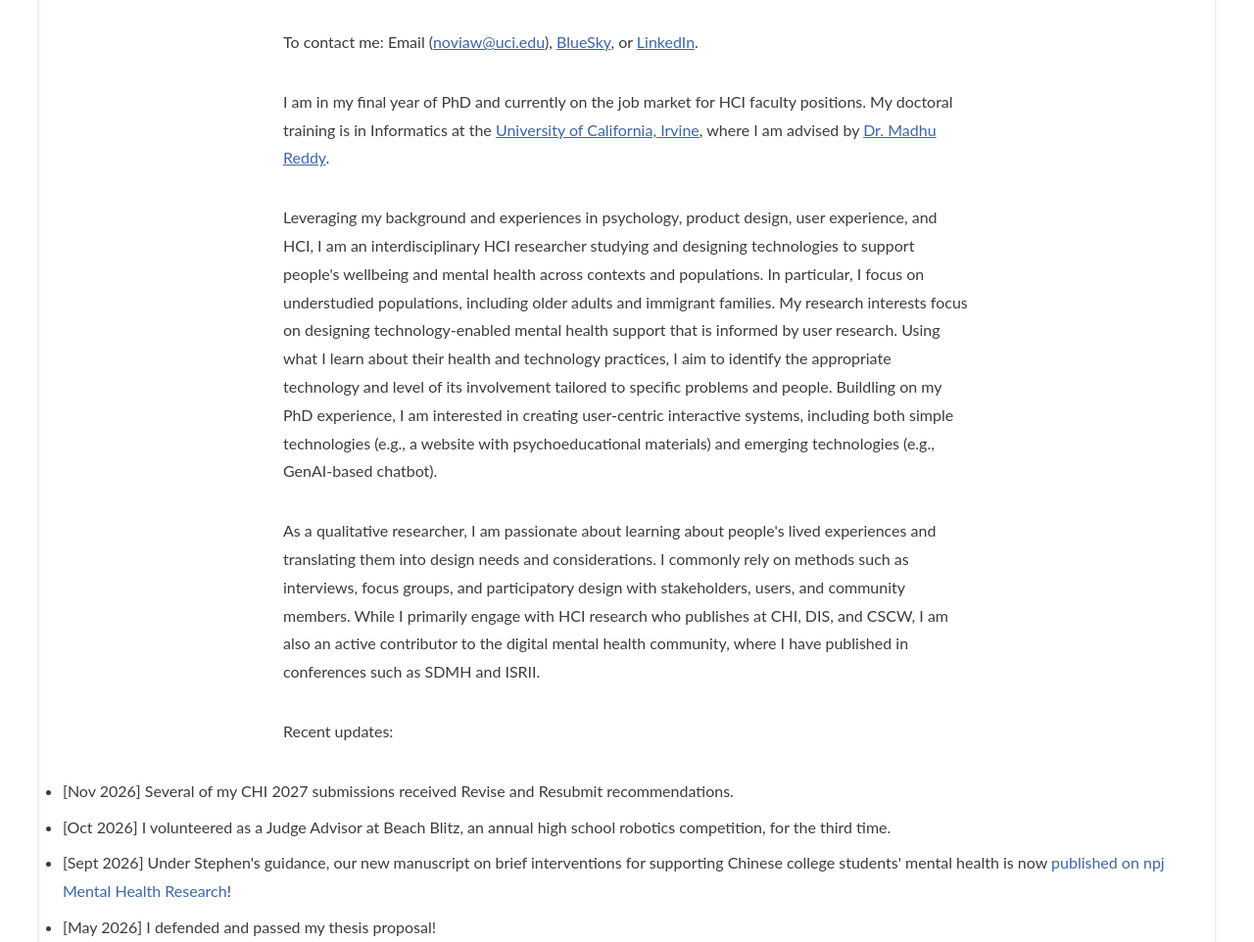
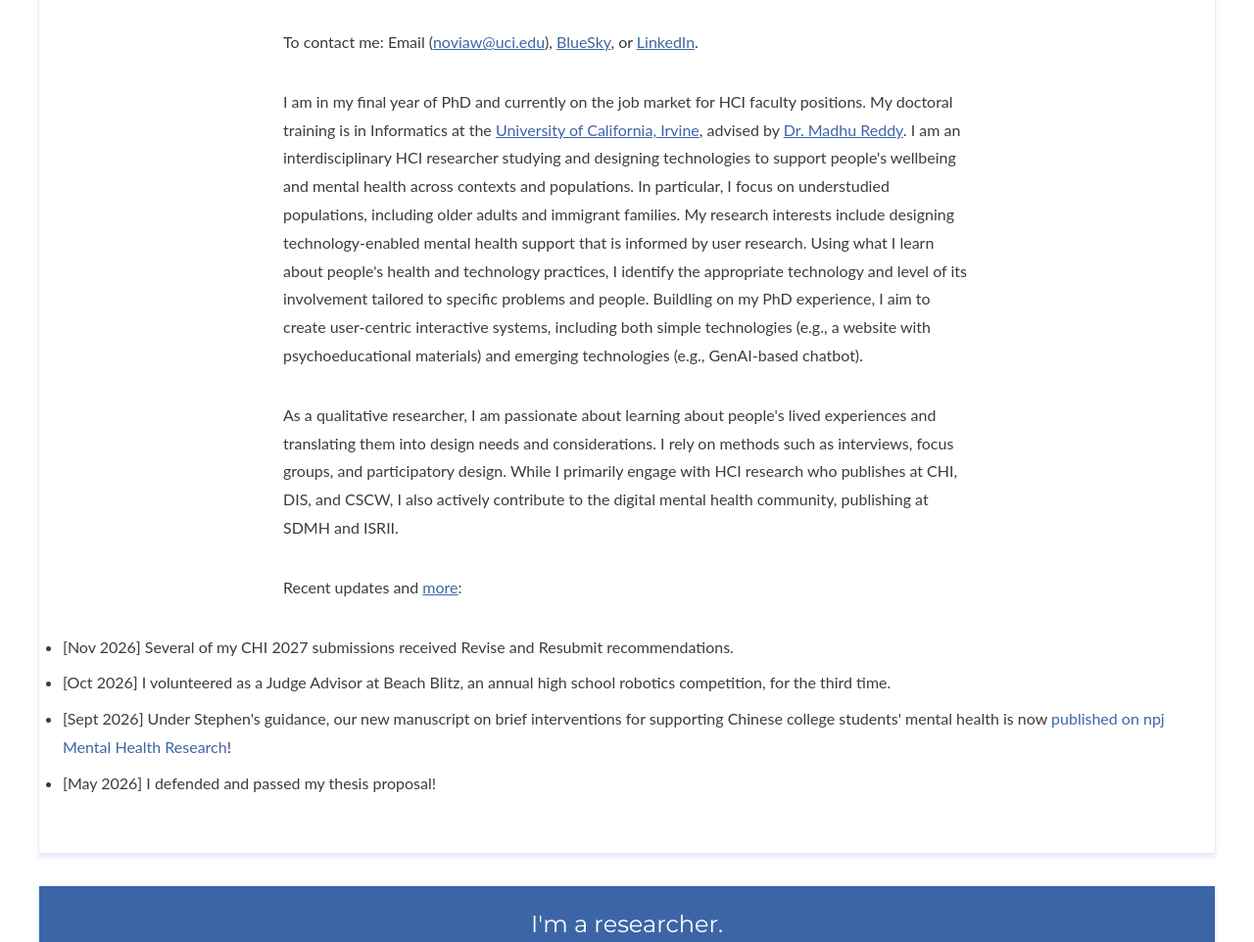
Before and after one commit to noviawong/noviawong.github.io, a plain HTML site: page index.html in a window 1280 px wide. Shown: the part 365-1327 px from the top of the page at 98% size. Drawn offline with Linux system fonts and the light colour scheme.

Commit message:
News update on home page

```diff
--- a/index.html
+++ b/index.html
@@ -58,20 +58,19 @@
            <div>
                <p>To contact me: Email (<a href="mailto:noviaw@uci.edu">noviaw@uci.edu</a>), <a href="https://bsky.app/profile/did:plc:vtqy46adwykau432kwgrqpko">BlueSky</a>, or <a href="https://www.linkedin.com/in/novia-wong/">LinkedIn</a>.</p>
            </div>
-            <p>I am in my final year of PhD and currently on the job market for HCI faculty positions. My doctoral training is in Informatics at the <a href="https://www.informatics.uci.edu/">University of California, Irvine</a>, where I am advised by <a href="https://scholar.google.com/citations?hl=en&user=ZD-2ddIAAAAJ&view_op=list_works&sortby=pubdate">Dr. Madhu Reddy</a>.
+            <p>I am in my final year of PhD and currently on the job market for HCI faculty positions. My doctoral training is in Informatics at the <a href="https://www.informatics.uci.edu/">University of California, Irvine</a>, advised by <a href="https://scholar.google.com/citations?hl=en&user=ZD-2ddIAAAAJ&view_op=list_works&sortby=pubdate">Dr. Madhu Reddy</a>. I am an interdisciplinary HCI researcher studying and designing technologies to support people's wellbeing and mental health across contexts and populations. In particular, I focus on understudied populations, including older adults and immigrant families. My research interests include designing technology-enabled mental health support that is informed by user research. Using what I learn about people's health and technology practices, I identify the appropriate technology and level of its involvement tailored to specific problems and people. Buildling on my PhD experience, I aim to create user-centric interactive systems, including both simple technologies (e.g., a website with psychoeducational materials) and emerging technologies (e.g., GenAI-based chatbot).
             </p>
-            <p>Leveraging my background and experiences in psychology, product design, user experience, and HCI, I am an interdisciplinary HCI researcher studying and designing technologies to support people's wellbeing and mental health across contexts and populations. In particular, I focus on understudied populations, including older adults and immigrant families. My research interests focus on designing technology-enabled mental health support that is informed by user research. Using what I learn about their health and technology practices, I aim to identify the appropriate technology and level of its involvement tailored to specific problems and people. Buildling on my PhD experience, I am interested in creating user-centric interactive systems, including both simple technologies (e.g., a website with psychoeducational materials) and emerging technologies (e.g., GenAI-based chatbot).
-            </p>
-            <p>As a qualitative researcher, I am passionate about learning about people's lived experiences and translating them into design needs and considerations. I commonly rely on methods such as interviews, focus groups, and participatory design with stakeholders, users, and community members. While I primarily engage with HCI research who publishes at CHI, DIS, and CSCW, I am also an active contributor to the digital mental health community, where I have published in conferences such as SDMH and ISRII.
+            <p>As a qualitative researcher, I am passionate about learning about people's lived experiences and translating them into design needs and considerations. I rely on methods such as interviews, focus groups, and participatory design. While I primarily engage with HCI research who publishes at CHI, DIS, and CSCW, I also actively contribute to the digital mental health community, publishing at SDMH and ISRII.
             </p>
             <div>
-               <p>Recent updates:</p>
+               <p>Recent updates and <a href="news.html">more</a>:
                 <ul>
                     <li>[Nov 2026] Several of my CHI 2027 submissions received Revise and Resubmit recommendations.</li>
                     <li>[Oct 2026] I volunteered as a Judge Advisor at Beach Blitz, an annual high school robotics competition, for the third time.</li>
                     <li>[Sept 2026] Under Stephen's guidance, our new manuscript on brief interventions for supporting Chinese college students' mental health is now <a ref="https://www.nature.com/articles/s44184-026-00247-w">published on npj Mental Health Research</a>!</li>
                     <li>[May 2026] I defended and passed my thesis proposal!</li>
                 </ul>
+            </p>
            </div>
         </div>
     </section>
```
